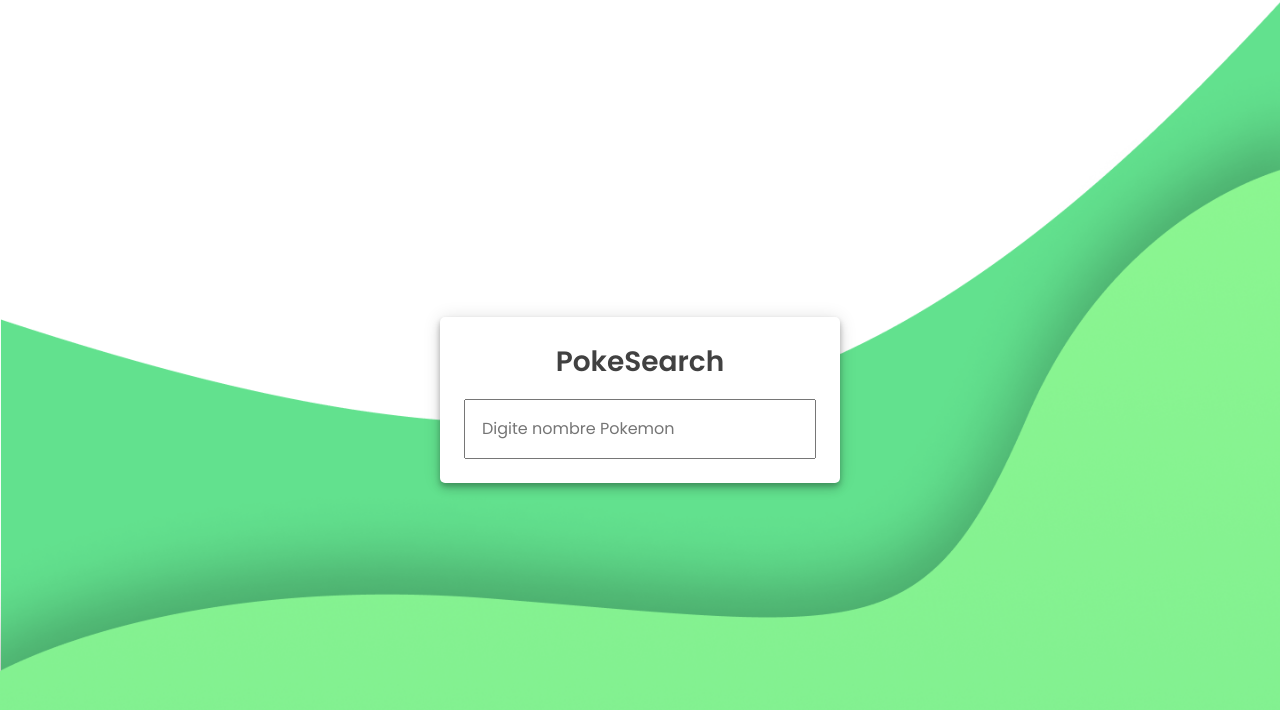
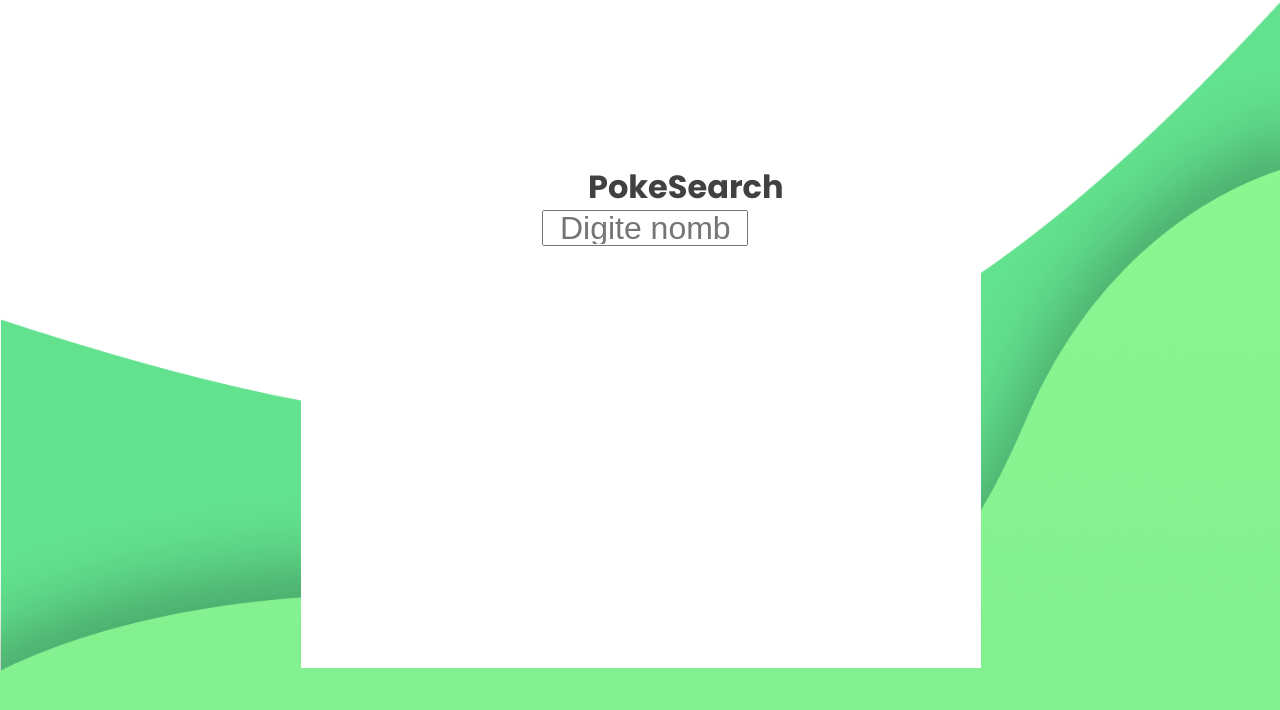
Before and after one commit to edwinnv/Pokedex, a React (Create React App) app: page / in a window 1280 px wide. Shown: the top 710 px of the page. Built offline with nearby package versions, Linux system fonts and the light colour scheme.

Commit message:
Update App.js

```diff
--- a/src/App.js
+++ b/src/App.js
@@ -1,15 +1,205 @@
 import React, { useState } from "react";
 import "./App.css";
 import axios from "axios";
-import "bootstrap/dist/css/bootstrap.min.css";
-import { Margin, Padding } from 'styled-components-spacing';
+import styled from "styled-components";
+
+
+const myinput = {
+  position: "absolute",
+  left: "35.38%",
+  right: "34.38%",
+  top: "12.8%",
+  bottom: "72.17%",
+  fontsize: "6px",
+  fontfamily: "Poppins",
+  fontstyle: "normal"
+}
+
+const mycard = {
+  /* Card */
+  position: "absolute",
+  left: "23.54%",
+  right: "23.33%",
+  top: "13.28%",
+  bottom: "16.5%",
+  blend: "Pass through",
+
+  background: " #FFFFFF",
+  boxshadow: "0px 6px 10px rgba(0, 0, 0, 0.14), 0px 1px 18px rgba(0, 0, 0, 0.12), 0px 3px 5px rgba(0, 0, 0, 0.2)"
+}
+
+const pokeshearch = {
+  /* PokeSearch */
+  position: "absolute",
+  left: "42.15%",
+  right: "42.15%",
+  top: "6.26%",
+  bottom: "80.18%",
+
+  fontfamily: "Poppins",
+  fontstyle: "normal",
+  fontweight: "600",
+  fontsize: "36px",
+  lineheight: "54px",
+  texttransform: "capitalize",
+  color: "#414141"
+}
+
+const pokeimg = {
+  position: "absolute",
+ right: "40%",
+  width: "134px",
+  height: "130px",
+  top: "25.26%"
+}
+
+const namepoke = {
+  /* No 1 Bulbasaur */
+position: "absolute",
+left: "45.01%",
+right: "41.81%",
+top: "40.29%",
+bottom: "48.14%",
+width: "600px",
+fontfamily:"Poppins",
+fontstyle: "normal",
+fontweight: "600",
+fontsize: "30px",
+lineheight: "45px",
+texttransform: "capitalize",
+
+color:"#414141"
+}
+const about1 = {
+  /* About */
+position: "absolute",
+left: "24.93%",
+right: "68.75%",
+top: "45.07%",
+bottom: "45.41%",
+fontfamily: "Poppins",
+fontstyle: "normal",
+fontweight: "500",
+fontsize: "24px",
+lineheight: "36px",
+/* identical to box height */
+
+color: "#414141"
+}
+const abouttext = {
+  position: "absolute",
+left: "24.93%",
+right: "24.72%",
+top: "54.79%",
+bottom: "35.45%",
+
+fontfamily: "Open Sans",
+fontstyle: "normal",
+fontweight: "normal",
+fontsize: "18px",
+lineheight: "25px",
+
+color: "#5D5D5D"
+}
+
+const types1 = {
+  /* Types */
+position: "absolute",
+left: "24.93%",
+right: "68.03%",
+top: "70.46%",
+bottom: "28.03%",
+fontfamily: "Poppins",
+fontstyle: "normal",
+fontweight: "500",
+fontsize: "24px",
+lineheight: "36px",
+/* identical to box height */
+color: "#414141"
+}
+
+const typetext = {
+  /* Grass, Poisson */
+position: "absolute",
+left: "24.93%",
+right: "63.54%",
+top: "78.17%",
+bottom: "25.39%",
+fontfamily: "Open Sans",
+fontstyle: "normal",
+fontweight: "normal",
+fontsize: "18px",
+lineheight: "25px",
+/* identical to box height */
+color:"#5D5D5D"
+}
+
+const stats1 = {
+  /* Stats */
+position: "absolute",
+left: "75.07%",
+right: "33.07%",
+top: "70.46%",
+bottom: "28.03%",
+
+fontfamily: "Poppins",
+fontstyle: "normal",
+fontweight: "500",
+fontsize: "24px",
+lineheight: "36px",
+/* identical to box height */
+color: "#414141"
+
+}
+
+const stats2 = {
+  /* Stats */
+position: "absolute",
+left: "72.07%",
+right: "36.29%",
+top: "74.97%",
+bottom: "26.17%",
+
+fontfamily: "Open Sans",
+fontstyle: "normal",
+fontweight: "bold",
+fontsize: "14px",
+lineheight: "19px",
+/* identical to box height */
+color: "#5D5D5D"
+
+}
+
+const value1 ={
+  /* Value */
+
+
+position: "absolute",
+left: "85.15%",
+right: "24.72%",
+top: "74.97%",
+bottom: "26.17%",
+
+fontfamily: "Open Sans",
+fontstyle: "normal",
+fontweight: "bold",
+fontsize: "14px",
+lineheight: "19px",
+/* identical to box height */
+
+textalign: "right",
+
+color: "#5D5D5D"
+}
+
+
 
 const App = () => {
   const [pokemon, setPokemon] = useState("pikachu");
-  const [hp, sethp]= useState(" ");
-  const [attack, setattack]= useState(" ");
+  const [hp, sethp] = useState(" ");
+  const [attack, setattack] = useState(" ");
 
-  const [defense, setdefense]= useState(" ");
+  const [defense, setdefense] = useState(" ");
   const [about, setabout] = useState(" ");
   const [pokemonData, setPokemonData] = useState([]);
   const [pokemonType, setPokemonType] = useState("");
@@ -59,25 +249,35 @@ const App = () => {
   return (
 
 
-    <div className="App p-4" >
+    <div style={mycard}>
       <form onSubmit={handleSubmit}>
         <label>
-        <div className="mb-3 fs-3 fw-semi">PokeSearch</div>
+          <h1 style={pokeshearch}>PokeSearch</h1>
           <input
             type="text"
+            style={myinput}
             onChange={handleChange}
             placeholder="Digite nombre Pokemon"
           />
         </label>
       </form>
+
       {/* <ul>{pokemonData}</ul> */}
       {/* <p>{[pokemonData]}</p> */}
+
       {pokemonData.map((data) => {
         return (
           <div className="container">
-              <img alt="Pokemon" src={data.sprites["front_default"]} />
-              <div className="">No.{data.id} {data.name}</div>
-              <div className="divTable">
+            <img  alt="Pokemon" style={pokeimg} src={data.sprites["front_default"]} />
+            <h2 style={namepoke}>No {data.id} {data.name}</h2>
+            <h2 style ={about1}> About </h2>
+            <div style={abouttext} >{about} </div>
+            <h2 style= {types1}> Types</h2>
+            <div style = {typetext}> {pokemonType} </div>
+            <h2 style = {stats1}> Stats </h2>
+            <h4 style= {stats2}> Stats </h4>
+            <h4 style = {value1}> Value</h4>
+           {/*  <div className="divTable">
               <div className="divTableBody">
                 <div className="divTableRow">
                   <div className="divTableCell">Tipo</div>
@@ -103,11 +303,13 @@ const App = () => {
                   <div className="divTableCell">{about}</div>
                 </div>
               </div>
-              </div>
+            </div>  */}
           </div>
         );
+
       })}
     </div>
+
   );
 };
 
```
Lines whose indentation alone changed are shown as unchanged.
